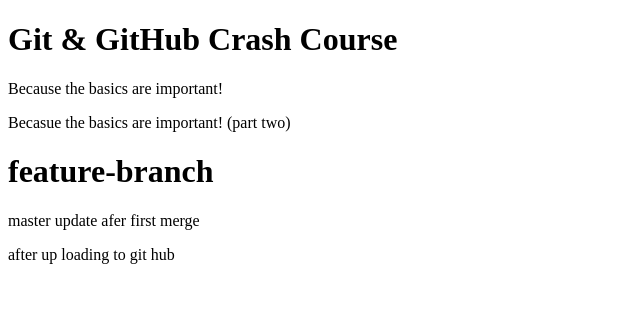
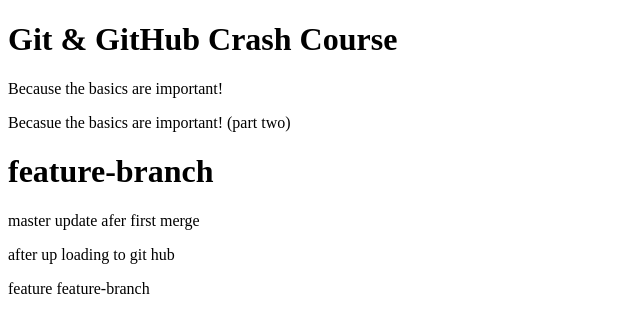
Before and after one commit to zakaria-rezk/git-and-github-practise, a plain HTML site: page index.html in a window 1280 px wide. Shown: the whole page, without its empty margins (0-640 px from the left). Drawn offline with Linux system fonts and the light colour scheme.

Commit message:
feature branch update

```diff
--- a/index.html
+++ b/index.html
@@ -13,5 +13,6 @@
     <h1>feature-branch</h1>
     <p>master update afer first merge</p>
     <p>after up loading to git hub</p>
+   <p>feature feature-branch</p>
   </body>
 </html>
```
